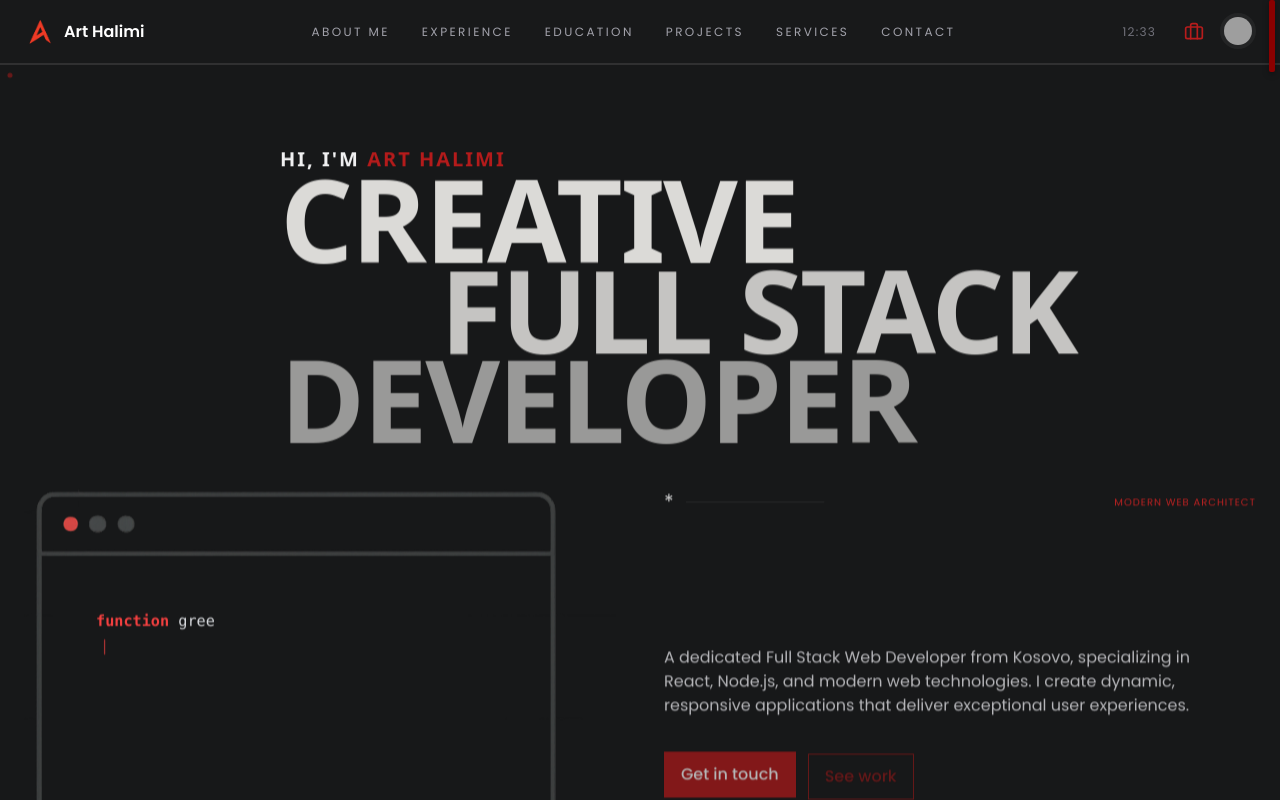
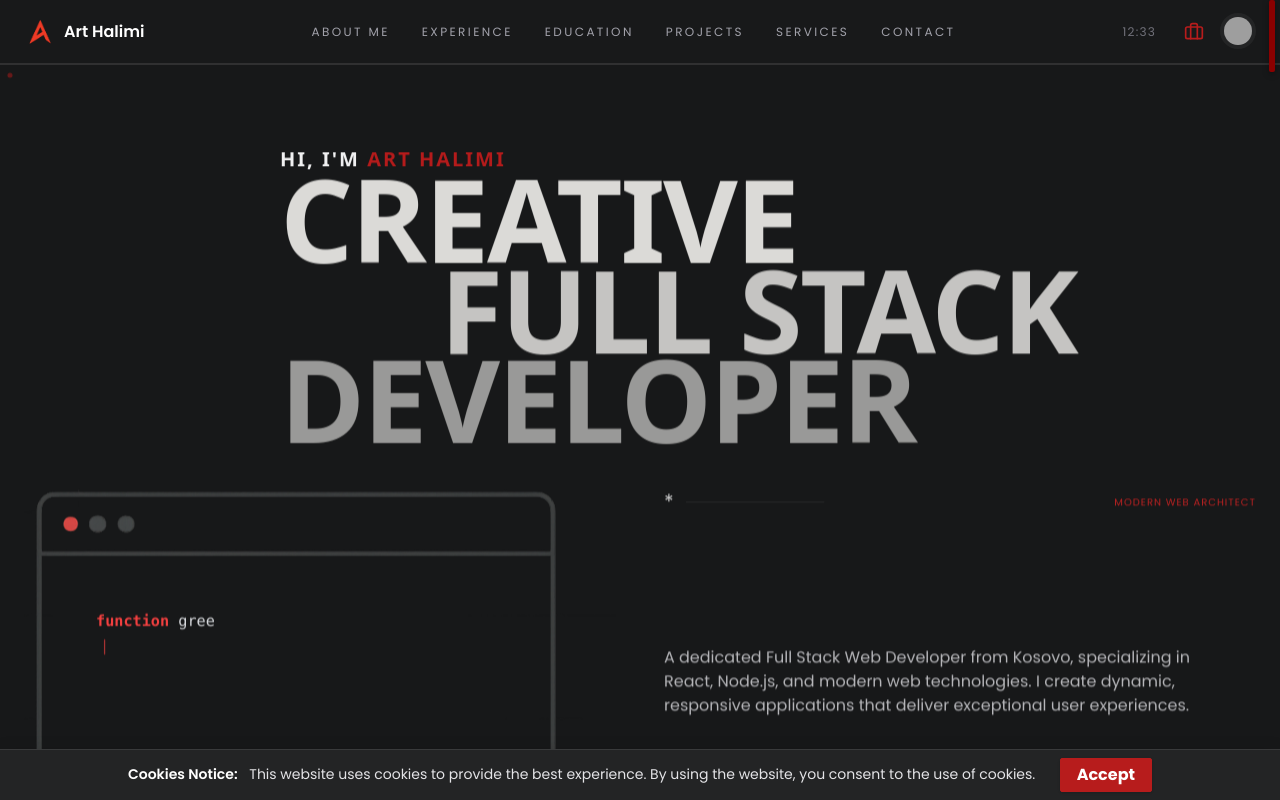
Before and after one commit to ArtHalimi7/arthalimi.com, a React (Vite) app: page / in a window 1280 px wide. Shown: the top 800 px of the page. Built offline with nearby package versions, Linux system fonts and the light colour scheme; grey boxes are pictures that could not be loaded.

Commit message:
feat: add CookiesModal component with animation and cookie consent functionality

```diff
--- a/src/App.jsx
+++ b/src/App.jsx
@@ -5,6 +5,7 @@ import './index.css';
 import Home from './pages/Home';
 import NotFound from './pages/NotFound';
 import Navbar from './components/Navbar';
+import CookiesModal from './components/CookiesModal';
 import CustomScrollbar from './components/CustomScrollbar';
 import ScrollTop from './components/ScrollTop';
 import SplashScreen from './components/SplashScreen';
@@ -29,6 +30,7 @@ const App = () => {
         <HiringModePanel />
         {showSplash && <SplashScreen onComplete={handleSplashComplete} />}
         {appReady && (
+          <>
             <div className="opacity-0 animate-fade-in">
               <CustomScrollbar />
               <Routes>
@@ -38,6 +40,8 @@ const App = () => {
               </Routes>
               <ScrollTop />
             </div>
+            <CookiesModal animateIn={true} />
+          </>
         )}
       </Router>
     </main>
--- /dev/null
+++ b/src/components/CookiesModal.jsx
@@ -0,0 +1,50 @@
+import React, { useState, useEffect } from 'react';
+
+const COOKIE_KEY = 'cookiesAccepted';
+
+export default function CookiesModal({ animateIn }) {
+  const [visible, setVisible] = useState(false);
+  const [show, setShow] = useState(false);
+
+  useEffect(() => {
+    const accepted = localStorage.getItem(COOKIE_KEY);
+    if (!accepted) {
+      setVisible(true);
+    }
+  }, []);
+
+  useEffect(() => {
+    if (visible && animateIn) {
+      // Delay to allow parent fade-in, then show modal with slide-in
+      setTimeout(() => setShow(true), 200);
+    }
+  }, [visible, animateIn]);
+
+  const acceptCookies = () => {
+    localStorage.setItem(COOKIE_KEY, 'true');
+    setShow(false);
+    setTimeout(() => setVisible(false), 300);
+  };
+
+  if (!visible) return null;
+
+  return (
+    <div
+      className={`fixed left-0 right-0 bottom-0 z-50 w-full bg-[#232425] text-white shadow-2xl px-4 py-2 flex items-center justify-center border-t border-white/10 ${show ? 'animate-cookies-in' : 'opacity-0 translate-y-8'}`}
+      style={{ borderRadius: 0, transition: 'all 0.3s cubic-bezier(.4,0,.2,1)', boxShadow: '0 6px 20px rgba(0,0,0,0.2)' }}
+    >
+      <div className="w-full max-w-5xl flex items-center justify-between gap-4">
+        <div className="flex-1 text-sm text-zinc-200 text-center sm:text-left leading-tight">
+          <span className="font-semibold text-white mr-2">Cookies Notice:</span> This website uses cookies to provide the best experience. By using the website, you consent to the use of cookies.
+        </div>
+        <button
+          onClick={acceptCookies}
+          className="px-4 py-1 bg-[#B71C1C] hover:bg-[#8B1515] text-white transition font-bold shadow rounded-sm border border-[#B71C1C] hover:border-[#8B1515] focus:outline-none focus:ring-2 focus:ring-[#B71C1C] focus:ring-opacity-50"
+          style={{ minWidth: 80 }}
+        >
+          Accept
+        </button>
+      </div>
+    </div>
+  );
+}
--- a/src/index.css
+++ b/src/index.css
@@ -1,8 +1,24 @@
+
 @import url('https://fonts.googleapis.com/css2?family=Cormorant+Garamond:wght@700&display=swap');
 @import url('https://fonts.googleapis.com/css2?family=Poppins:wght@400;500;600;700&display=swap');
 @tailwind base;
 @tailwind components;
 @tailwind utilities;
+
+@keyframes cookies-in {
+  0% {
+    opacity: 0;
+    transform: translateX(-40px);
+  }
+  100% {
+    opacity: 1;
+    transform: translateX(0);
+  }
+}
+
+.animate-cookies-in {
+  animation: cookies-in 0.4s cubic-bezier(.4,0,.2,1) forwards;
+}
 
 /* Smooth in-page anchor scrolling */
 html {
```
Lines whose indentation alone changed are shown as unchanged.
